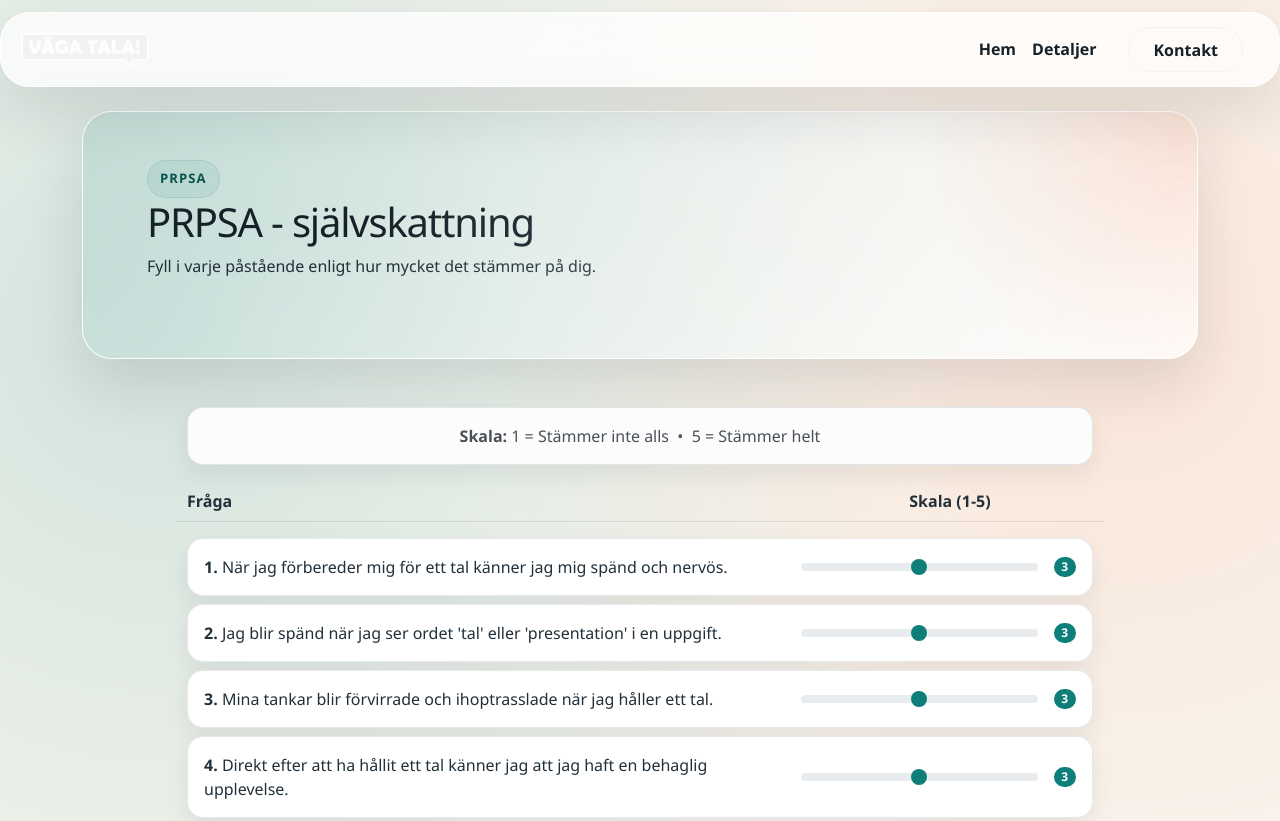
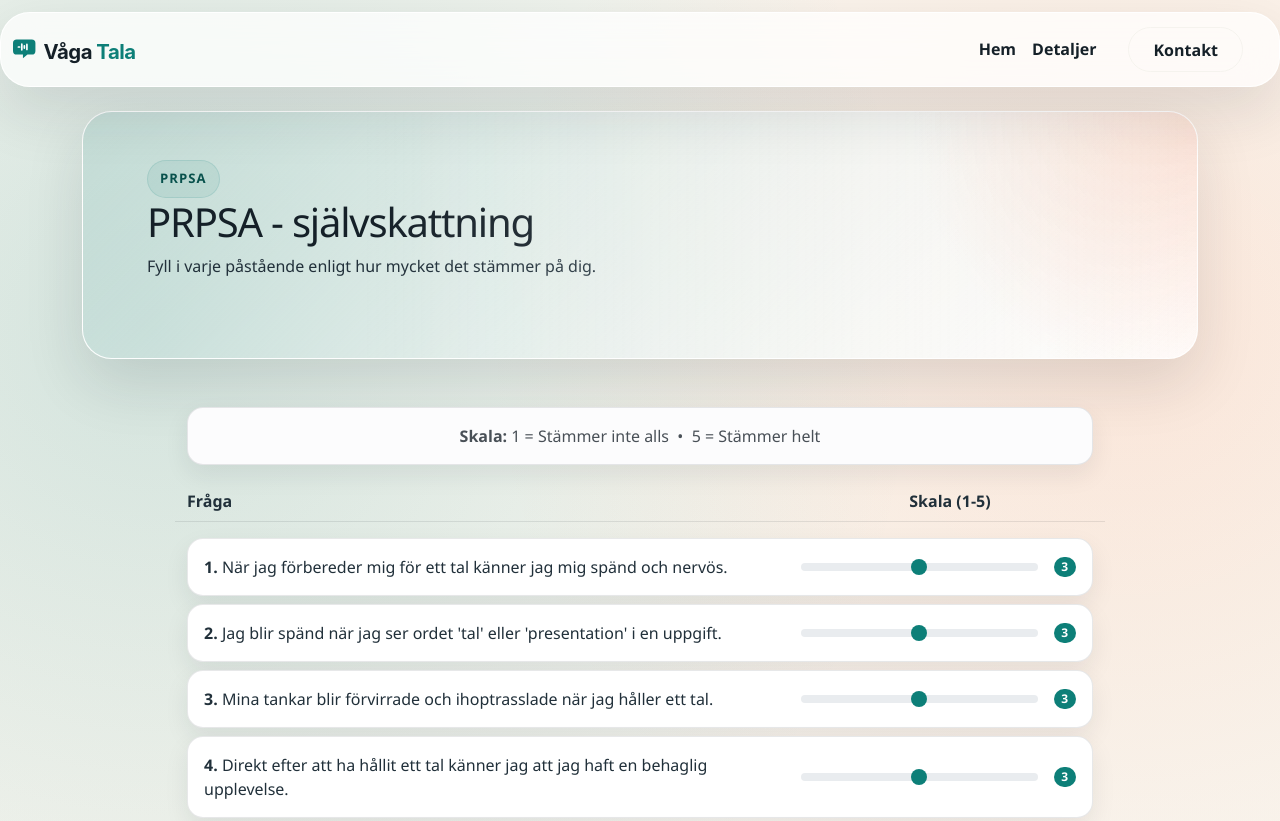
Before and after one commit to carlljungmark/vaga-tala, a plain HTML site: page PRPSA-static.html in a window 1280 px wide. Shown: the top 821 px of the page. Drawn offline with nearby package versions, Linux system fonts and the light colour scheme.

Commit message:
Replace low-contrast brand mark with accessible logo
Co-authored-by: Copilot <223556219+Copilot@users.noreply.github.com>

```diff
--- a/PRPSA-static.html
+++ b/PRPSA-static.html
@@ -20,7 +20,7 @@
 
 <body>
     <nav class="navbar navbar-expand-lg fixed-top gota-sticky-nav">
-        <div class="container-fluid"><a href="index.html"><img class="img-fluid" width="400" height="94" src="assets/img/vagatala_logo.png" style="width:160px;"></a><button class="navbar-toggler" data-bs-toggle="collapse" data-bs-target="#navcol-1" type="button"><span class="navbar-toggler-icon"></span></button>
+        <div class="container-fluid"><a href="index.html"><img class="img-fluid" width="220" height="54" src="assets/img/vagatala_logo.svg" alt="Våga Tala" style="width:160px;"></a><button class="navbar-toggler" data-bs-toggle="collapse" data-bs-target="#navcol-1" type="button"><span class="navbar-toggler-icon"></span></button>
             <div class="collapse navbar-collapse" id="navcol-1">
                 <ul class="navbar-nav ms-auto">
                     <li class="nav-item"><a class="nav-link fw-semibold" href="index.html">Hem</a></li>
```
Also changed, not shown: Blog/talangslan-och-friheten-att-tala.html (+1 -1 lines), PRPSA.html (+1 -1 lines), index.html (+1 -1 lines), kontakt.html (+1 -1 lines), assets/img/vagatala_logo.svg (added).
